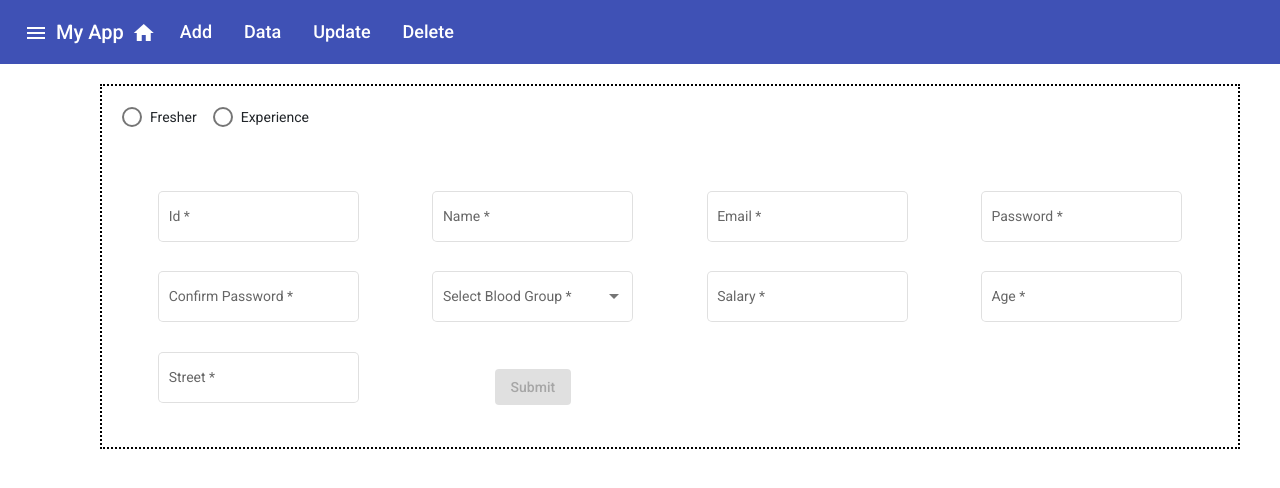
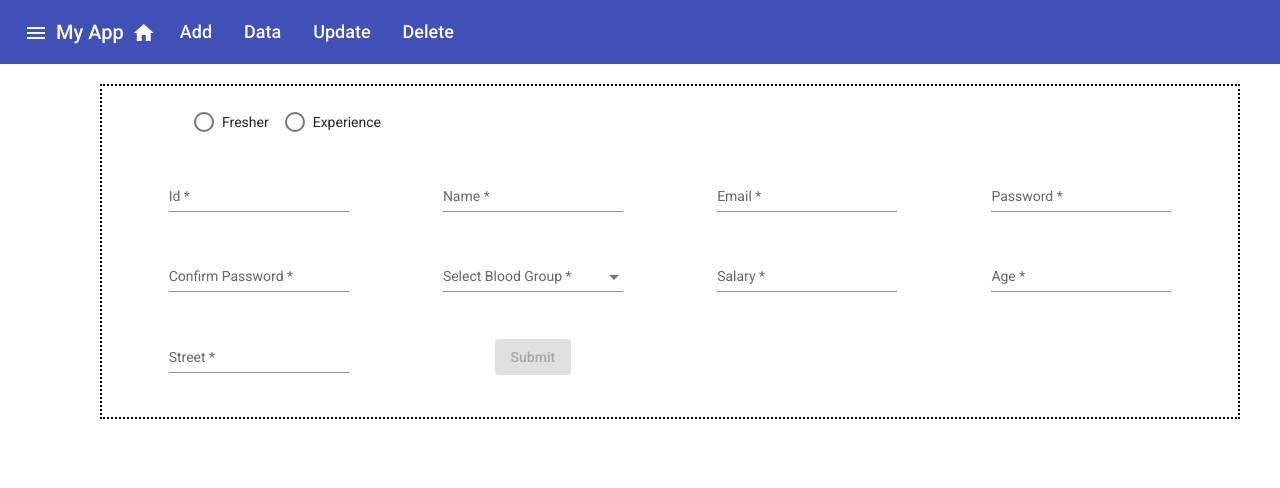
Before and after one commit to Web-Developm/angular-material, an Angular app: page /sample in a window 1280 px wide. Shown: the top 488 px of the page. Built offline with nearby package versions, Linux system fonts and the light colour scheme.

Commit message:
front page added

```diff
--- a/src/app/app-routing.module.ts
+++ b/src/app/app-routing.module.ts
@@ -4,6 +4,7 @@ import { DataComponent } from './data/data.component';
 import { DeleteComponent } from './delete/delete.component';
 import { SampleComponent } from './sample/sample.component';
 import { UpdateComponent } from './update/update.component';
+import {FrontComponent} from './/front/front.component';
 
 const routes: Routes = [
   {
@@ -20,6 +21,10 @@ const routes: Routes = [
 
   {
     path:'delete', component:DeleteComponent
+  },
+
+  {
+    path:'home', component:FrontComponent
   }
 
 ];
@@ -29,4 +34,4 @@ const routes: Routes = [
   exports: [RouterModule]
 })
 export class AppRoutingModule { }
-export const route=[SampleComponent,DataComponent,UpdateComponent,DeleteComponent];
+export const route=[SampleComponent,DataComponent,UpdateComponent,DeleteComponent,FrontComponent];
--- a/src/app/app.component.html
+++ b/src/app/app.component.html
@@ -10,9 +10,9 @@
     <button mat-menu-item routerLink="delete">Delete</button>
   </mat-menu>
 
-  <span><a routerLink="/">My App</a></span>
+  <span><a routerLink="/home">My App</a></span>
 
-  <a routerLink="/">
+  <a routerLink="/home">
     <button mat-icon-button color="light" aria-label="Example icon button with a home icon">
       <mat-icon>home</mat-icon>
     </button></a>
--- a/src/app/data/data.component.css
+++ b/src/app/data/data.component.css
@@ -6,6 +6,8 @@ table{
   width:100%;
 }
 
+
+
 ng-container:hover{
   background-color: #eeeeee;
 }
--- /dev/null
+++ b/src/app/front/front.component.css
@@ -0,0 +1,5 @@
+h1{
+  padding:30px 0px 0px 0px;
+  text-align: center;
+  font-size: 35px;
+}
--- /dev/null
+++ b/src/app/front/front.component.html
@@ -0,0 +1,3 @@
+<div class="jumbotron">
+<h1 class="mat-h1">Crud Application</h1>
+</div>
--- /dev/null
+++ b/src/app/front/front.component.ts
@@ -0,0 +1,15 @@
+import { Component, OnInit } from '@angular/core';
+
+@Component({
+  selector: 'app-front',
+  templateUrl: './front.component.html',
+  styleUrls: ['./front.component.css']
+})
+export class FrontComponent implements OnInit {
+
+  constructor() { }
+
+  ngOnInit(): void {
+  }
+
+}
--- a/src/app/sample/sample.component.css
+++ b/src/app/sample/sample.component.css
@@ -2,6 +2,11 @@
   padding:20px;
   margin:20px 20px 20px 100px;
   border: 2px dotted black;
+}
+
+.radio{
+  padding:5px 0px 0px 0px;
+  margin-left:4.5rem;
 }
 
 .mat-radio-button ~ .mat-radio-button {
--- a/src/app/sample/sample.component.html
+++ b/src/app/sample/sample.component.html
@@ -2,7 +2,7 @@
 
   <form [formGroup]="data">
 
-    <mat-grid-list cols="1" rowHeight="80px">
+    <mat-grid-list cols="1" rowHeight="50px" class="radio">
       <mat-radio-group aria-label="select on option" formControlName="user">
         <mat-radio-button value="Fresher">Fresher</mat-radio-button>
         <mat-radio-button value="Experience">Experience</mat-radio-button>
@@ -16,7 +16,7 @@
 
       <mat-grid-tile>
 
-        <mat-form-field appearance="outline" class="example">
+        <mat-form-field appearance="standard" class="example">
           <mat-label>Id</mat-label>
           <input matInput placeholder="id" formControlName="id">
         </mat-form-field>
@@ -24,7 +24,7 @@
       </mat-grid-tile>
 
       <mat-grid-tile>
-        <mat-form-field appearance="outline" class="example">
+        <mat-form-field appearance="standard" class="example">
           <mat-label>Name</mat-label>
           <input matInput placeholder="name" formControlName="name">
           <mat-error *ngIf="data.controls['name'].invalid">{{getname()}}</mat-error>
@@ -32,7 +32,7 @@
       </mat-grid-tile>
 
       <mat-grid-tile>
-        <mat-form-field appearance="outline" class="example">
+        <mat-form-field appearance="standard" class="example">
           <mat-label>Email</mat-label>
           <input matInput placeholder="email" formControlName="email">
           <mat-error *ngIf="data.controls['email'].invalid">{{getErrorMessage()}}</mat-error>
@@ -40,7 +40,7 @@
       </mat-grid-tile>
 
       <mat-grid-tile>
-        <mat-form-field appearance="outline" class="example">
+        <mat-form-field appearance="standard" class="example">
           <mat-label>Password</mat-label>
           <input matInput placeholder="password" autocomplete="on" formControlName="password">
         </mat-form-field>
@@ -51,14 +51,14 @@
 
     <mat-grid-list cols="4" rowHeight="80px">
       <mat-grid-tile>
-        <mat-form-field appearance="outline" class="example">
+        <mat-form-field appearance="standard" class="example">
           <mat-label>Confirm Password</mat-label>
           <input matInput placeholder="cnfirm password" autocomplete="on" formControlName="cpassword">
         </mat-form-field>
       </mat-grid-tile>
 
       <mat-grid-tile>
-        <mat-form-field appearance="outline" class="example">
+        <mat-form-field appearance="standard" class="example">
           <mat-label>Select Blood Group</mat-label>
           <mat-select formControlName="blood">
             <mat-option *ngFor="let group1 of group" [value]="group1.blood">
@@ -70,21 +70,21 @@
       </mat-grid-tile>
 
       <mat-grid-tile>
-        <mat-form-field appearance="outline" class="example">
+        <mat-form-field appearance="standard" class="example">
           <mat-label>Salary</mat-label>
           <input matInput placeholder="salary" formControlName="salary">
         </mat-form-field>
       </mat-grid-tile>
 
       <mat-grid-tile>
-        <mat-form-field appearance="outline" class="example">
+        <mat-form-field appearance="standard" class="example">
           <mat-label>Age</mat-label>
           <input matInput placeholder="age" formControlName="age">
         </mat-form-field>
       </mat-grid-tile>
 
       <mat-grid-tile>
-        <mat-form-field appearance="outline" class="example">
+        <mat-form-field appearance="standard" class="example">
           <mat-label>Street</mat-label>
           <input matInput placeholder="street" formControlName="street">
         </mat-form-field>
```
Also changed, not shown: src/app/app.module.ts (+6 -2 lines), 1 other file (tests, documents, lock files or other folders).
